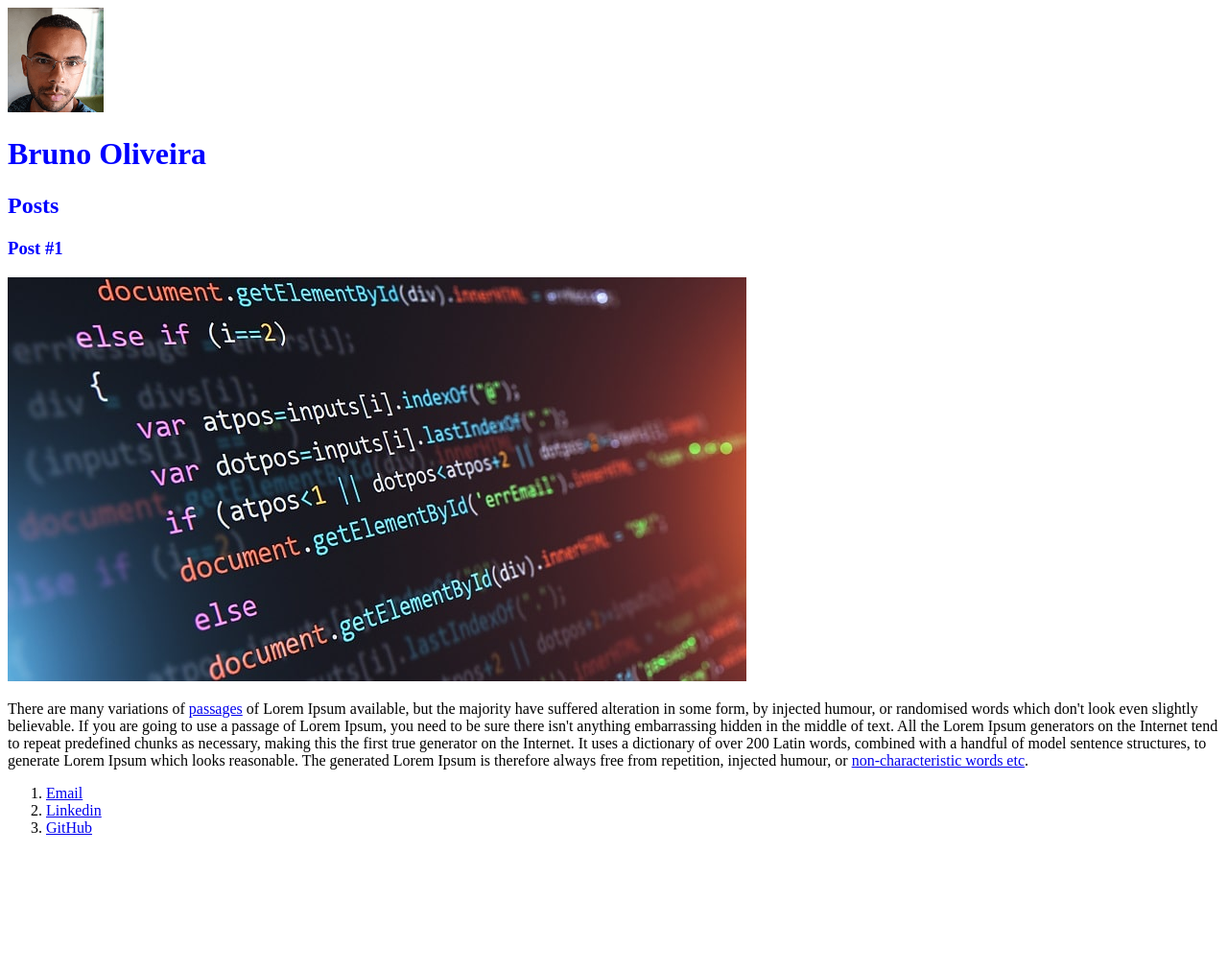
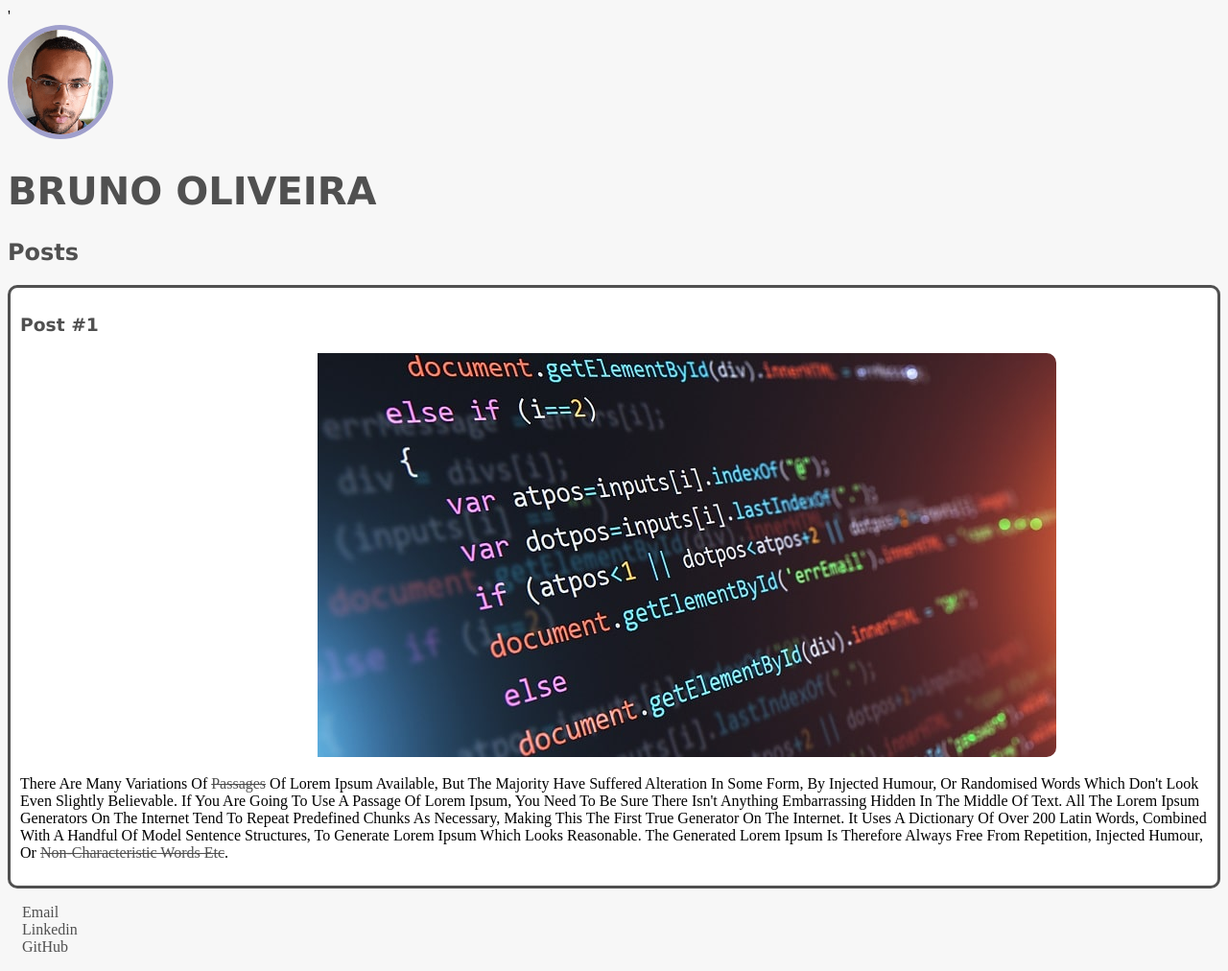
Before and after one commit to broliveira06/DIO-Bruno_Oliveira, a PHP site: page /index/Index.html in a window 1280 px wide. Shown: the whole page at 96% size. Before the commit the page ends 870 px from the top, so only its background shows below. Run offline with PHP 8.4, Linux system fonts and the light colour scheme.

Commit message:
Alteração da fonte e lista

```diff
--- a/Bootcamps/Take Blip Web Developer/Introdução a Criação de WebSites HTML-CSS/css/style.css
+++ b/Bootcamps/Take Blip Web Developer/Introdução a Criação de WebSites HTML-CSS/css/style.css
@@ -1,8 +1,60 @@
+
+body{
+    background: #f7f7f7;
+}
+
+.photo_top{
+    border-radius:50%;
+    border:5px solid rgba(130, 130, 189, 0.747);
+}
+
 #title, .subtitle, .posttitle{
-color:blue;
+color:#505050;
+font-family:Verdana, Geneva, Tahoma, sans-serif;
+}
+
+#title{
+    font-size:40px;
+    text-transform:uppercase;
+}
+
+a{
+    text-decoration:line-through;
+    color:#505050;
 }
 
 .post_title{
     font-size:16px;
     font-style:italic;
+    margin:0;
+    margin-bottom:15px;
 }
+
+.post{
+    background: #fff;
+    padding:10px;
+    border: 3px solid #505050;
+    border-radius:10px;
+    margin-bottom:15px;
+}
+
+.post_content{
+    margin:0;
+    margin-bottom:15px;
+    text-transform:capitalize;
+}
+
+.post_image{
+    margin-bottom:15px;
+    border-radius:10px;
+    padding-left:25%;
+}
+
+.contacts_list{
+    list-style-type:none;
+    padding-left:15px;
+}
+
+.contacts_list li a{
+    text-decoration:none;
+}
--- a/Bootcamps/Take Blip Web Developer/Introdução a Criação de WebSites HTML-CSS/index/Index.html
+++ b/Bootcamps/Take Blip Web Developer/Introdução a Criação de WebSites HTML-CSS/index/Index.html
@@ -1,25 +1,25 @@
 <!DOCTYPE html>
 <html>
     <head>
-        <meta charset="utf-8">
+        '<meta charset="utf-8">
         <title>Bruno Oliveira</title>
         <link rel="stylesheet" href="../css/style.css">
     </head>
     <body>
         <header>
-            <img src="../img/Bruno_Oliveira.png" alt="Foto do rosto de Bruno_oliveira">
+            <img src="../img/Bruno_Oliveira.png" alt="Foto do rosto de Bruno_oliveira" class="photo_top">
             <h1 id="title">Bruno Oliveira</h1>
         </header>
         <section>
             <header>
                 <h2 class="subtitle">Posts</h2>
             </header>
-            <article>
+            <article class="post">
                 <header>
                     <h3 class="posttitle">Post #1</h3>
-                    <img src="../img/Post1.jpg" alt="imagem de codigo">
+                    <img src="../img/Post1.jpg" alt="imagem de codigo" class="post_image">
                 </header>
-                <p>
+                <p class="post_content">
                     There are many variations of <a href="https://www.linkedin.com/in/bruno-de-souza-silva-oliveira-a5199b108/" target="_blank">
                     passages</a> of Lorem Ipsum available, but the majority have suffered alteration in some form,
                     by injected humour, or randomised words which don't look even slightly believable. If you are going to use a passage
@@ -32,7 +32,7 @@
             </article>
         </section>
         <footer>
-            <ol>
+            <ul class="contacts_list">
                 <li>
                     <a href="mailto:brunobrstecnologia@gmai.com">Email</a>
                 </li>
@@ -42,7 +42,7 @@
                 <li>
                     <a href="https://github.com/brunooliveirabrs" target="_blank">GitHub</a>
                 </li>
-            </ol>
+            </ul>
         </footer>
     </body>
 </html>
```
Also changed, not shown: 2 other files.
